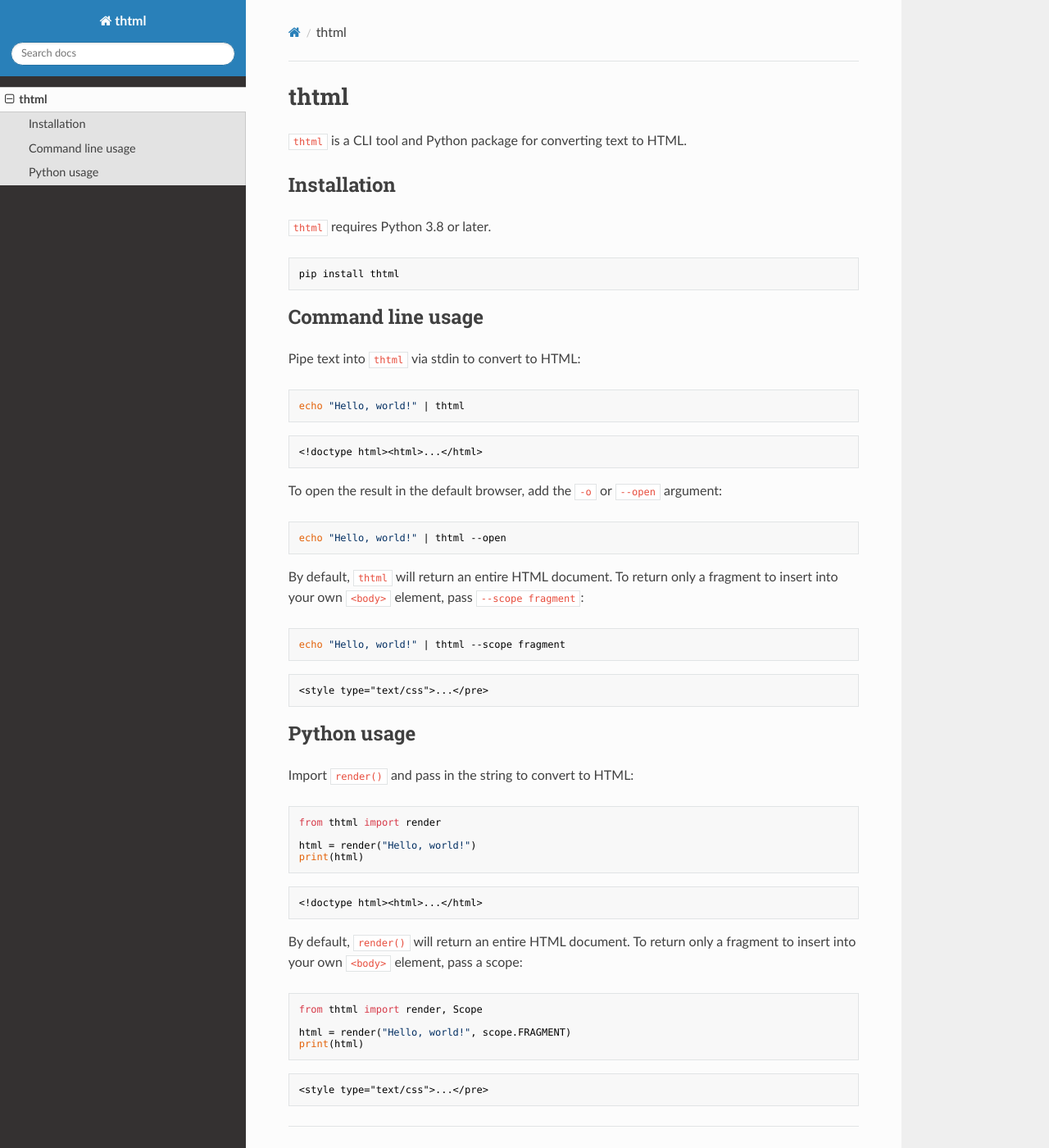
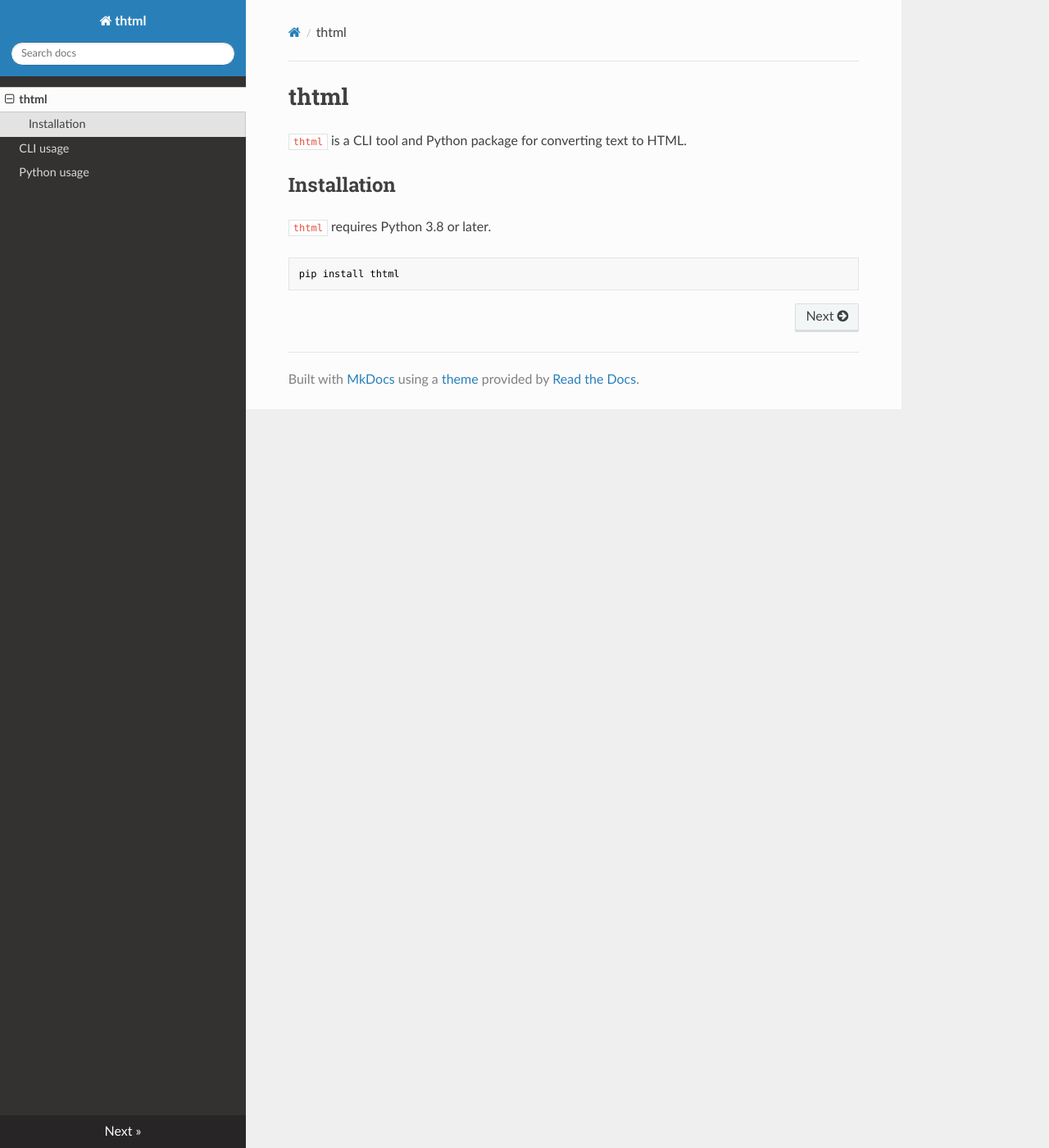
Before and after one commit to cariad/thtml, an MkDocs documentation site: the page built from docs/index.md, in a window 1280 px wide and 1400 px high. Shown: the whole window at 82% size. Built offline with MkDocs 1.6.1, drawn with Linux system fonts in a browser that asks for light colours; nearby versions of some CDN libraries.

````diff
--- a/docs/index.md
+++ b/docs/index.md
@@ -9,59 +9,3 @@
 ```bash
 pip install thtml
 ```
-
-## Command line usage
-
-Pipe text into `thtml` via stdin to convert to HTML:
-
-```bash
-echo "Hello, world!" | thtml
-```
-
-```text
-<!doctype html><html>...</html>
-```
-
-To open the result in the default browser, add the `-o` or `--open` argument:
-
-```bash
-echo "Hello, world!" | thtml --open
-```
-
-By default, `thtml` will return an entire HTML document. To return only a fragment to insert into your own `<body>` element, pass `--scope fragment`:
-
-```bash
-echo "Hello, world!" | thtml --scope fragment
-```
-
-```text
-<style type="text/css">...</pre>
-```
-
-## Python usage
-
-Import `render()` and pass in the string to convert to HTML:
-
-```python
-from thtml import render
-
-html = render("Hello, world!")
-print(html)
-```
-
-```text
-<!doctype html><html>...</html>
-```
-
-By default, `render()` will return an entire HTML document. To return only a fragment to insert into your own `<body>` element, pass a scope:
-
-```python
-from thtml import render, Scope
-
-html = render("Hello, world!", scope.FRAGMENT)
-print(html)
-```
-
-```text
-<style type="text/css">...</pre>
-```
--- a/mkdocs.yml
+++ b/mkdocs.yml
@@ -1,5 +1,9 @@
 nav:
   - index.md
+  - cli.md
+  - python.md
 site_name: thtml
 theme:
   name: readthedocs
+markdown_extensions:
+  - admonition
````
Also changed, not shown: docs/cli.md (added, +46 -0 lines), docs/python.md (added, +19 -0 lines), 1 other file.
